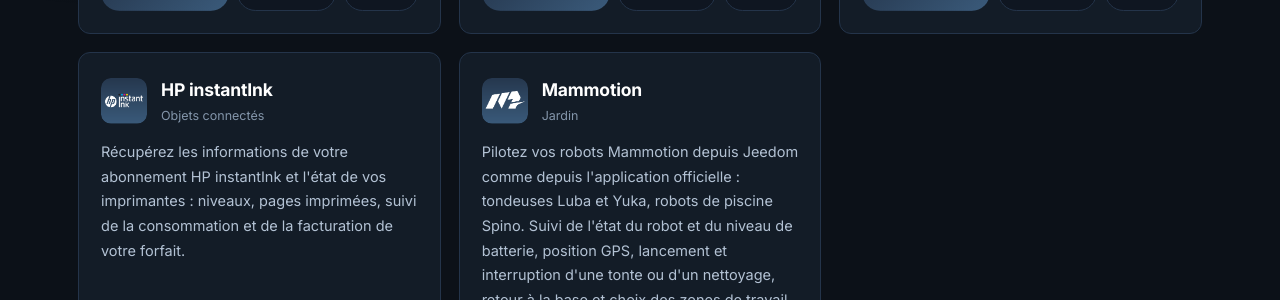
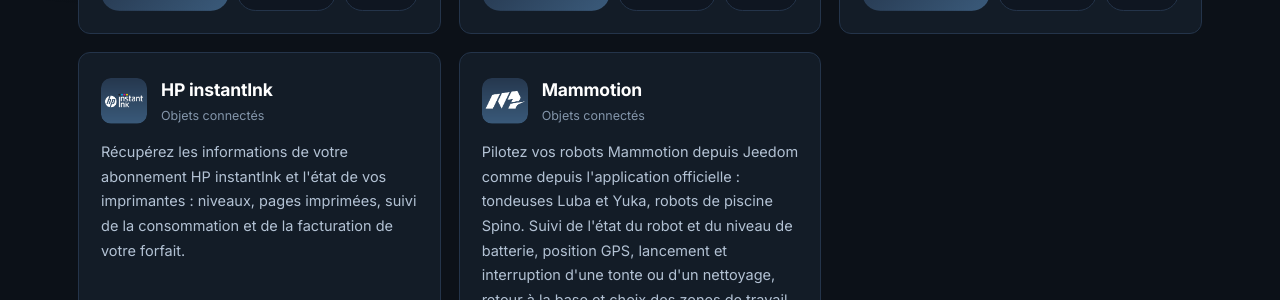
Before and after one commit to Xav-74/Documentation, a Jekyll site: the page built from index.html, in a window 1280 px wide and 900 px high, scrolled down 750 px. Shown: the part 152-452 px from the top of the window. Built offline with Jekyll 4.4.1, drawn with Linux system fonts in a browser that asks for light colours.

Commit message:
Update plugins.yml

```diff
--- a/_data/plugins.yml
+++ b/_data/plugins.yml
@@ -198,7 +198,7 @@
 
 - id: mammotion
   name: Mammotion
-  tagline: Jardin
+  tagline: Objets connectés
   icon: mammotion_icon.png
   marketId: 4674
   langs: [fr_FR, en_US, es_ES, de_DE, it_IT, pt_PT]
```
